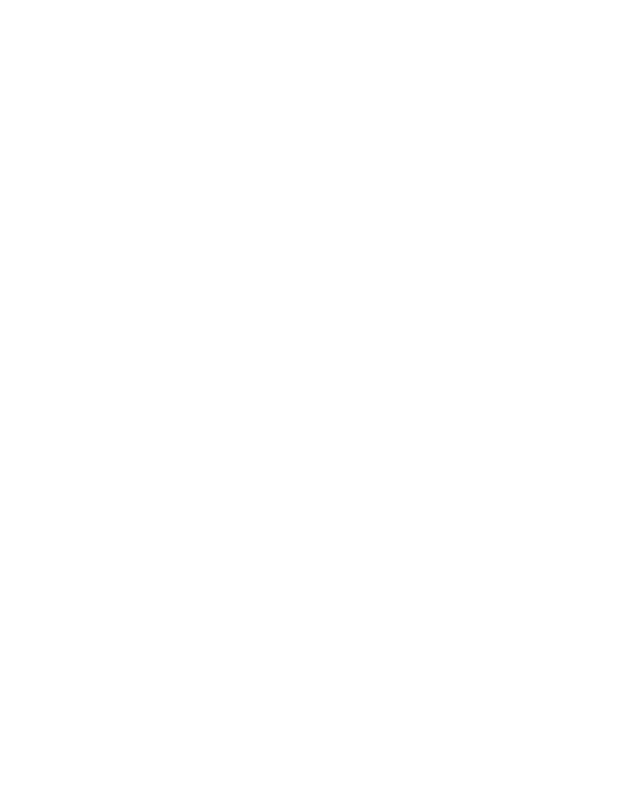
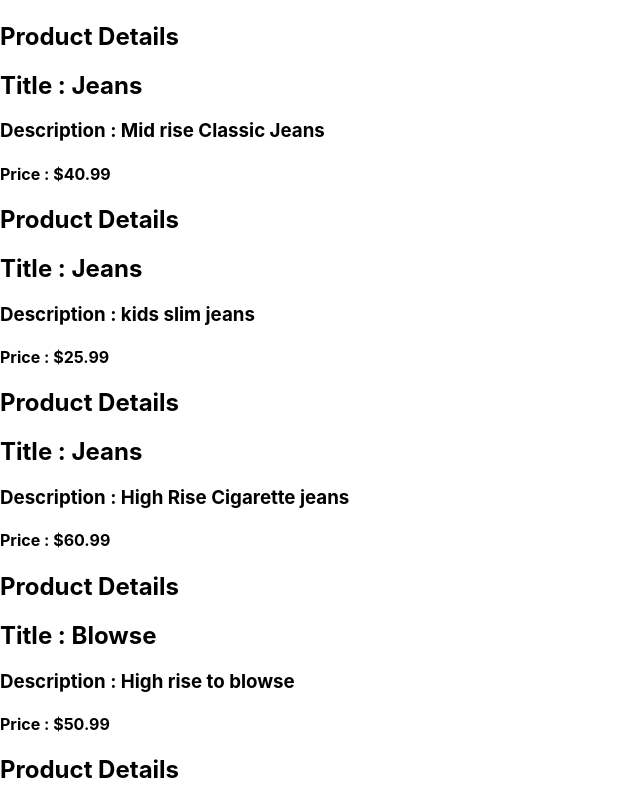
Before and after one commit to krivistechnologies/react-list-rendenring, a React (Create React App) app: page / in a window 1280 px wide. Shown: the part 1465-2260 px from the top of the page, without its empty margins (0-640 px from the left). Before the commit the page ends 1487 px from the top, so only its background shows below. Built offline with nearby package versions, Linux system fonts and the light colour scheme.

Commit message:
merge test commit to master-1

```diff
--- a/src/App.js
+++ b/src/App.js
@@ -6,6 +6,8 @@
     <div>
       <ListRendering />
       <ListRendering />
+      <ListRendering />
+      <ListRendering />
     </div>
   );
 }
```
